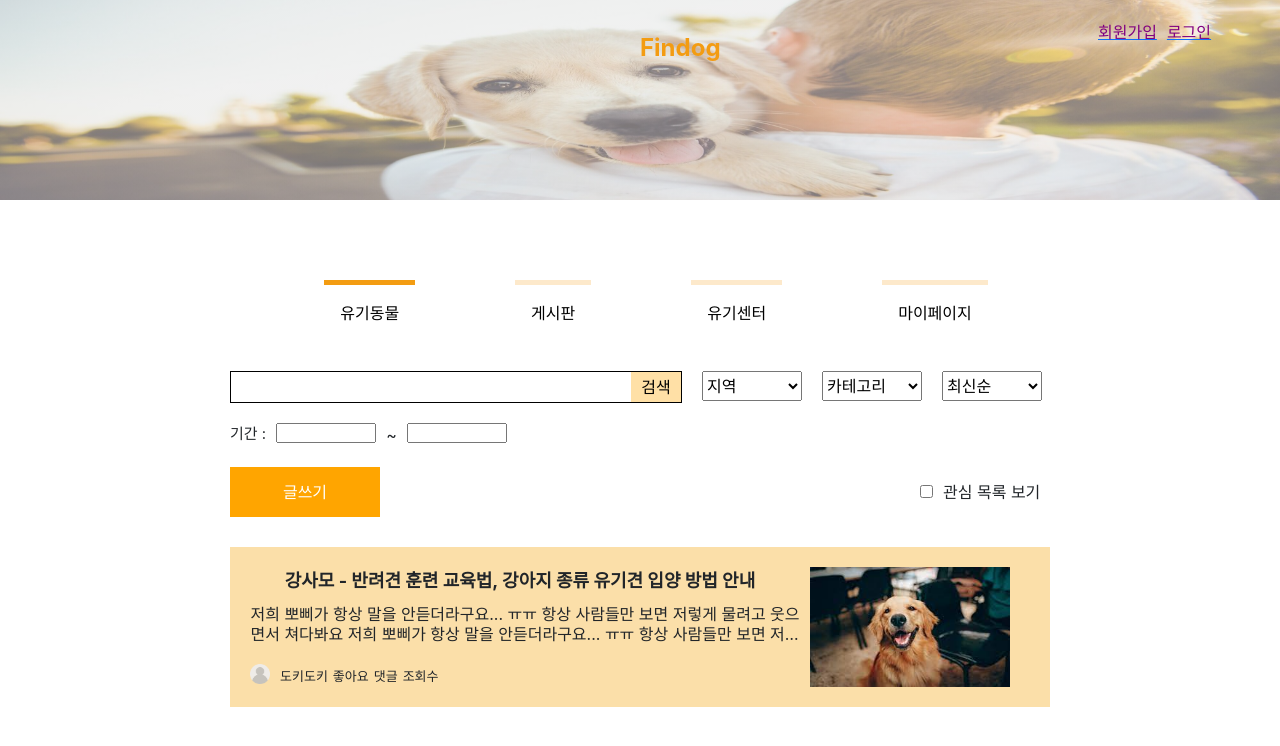
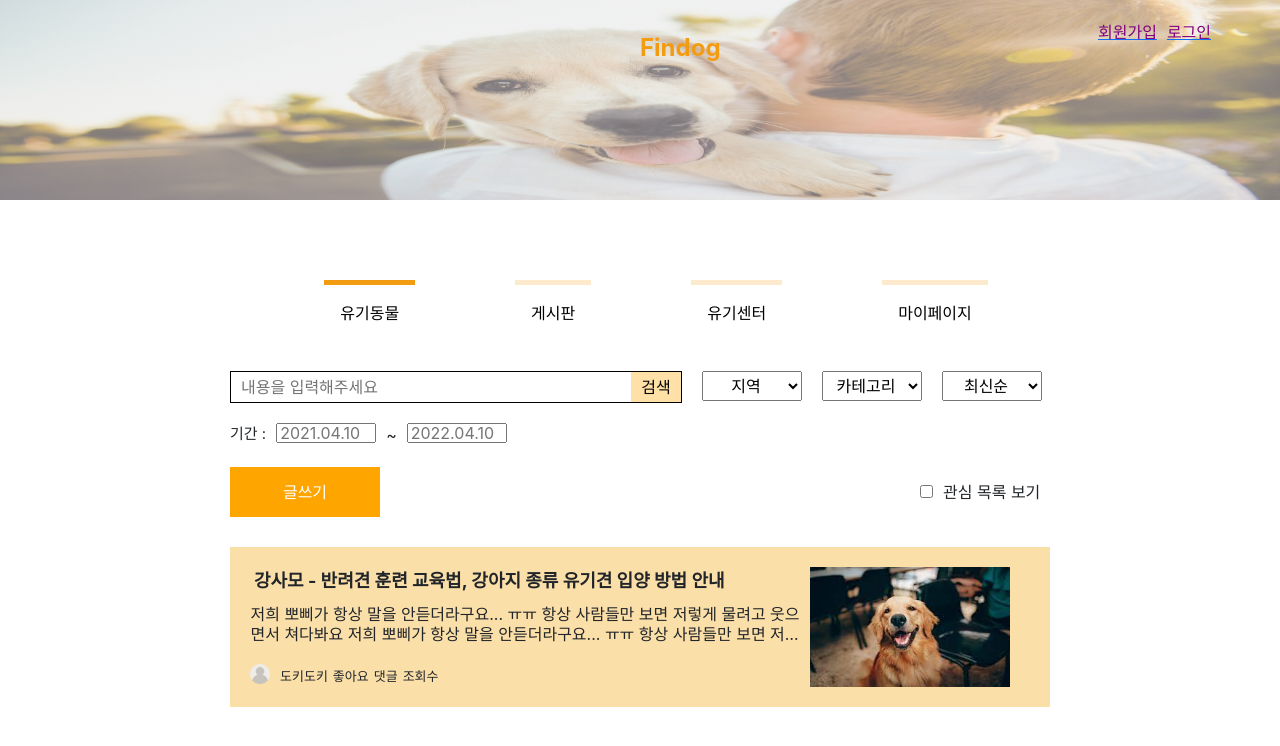
Before and after one commit to jyeonpark/Findog_Front, a React (Create React App) app: page /board in a window 1280 px wide. Shown: the top 746 px of the page. Built offline with nearby package versions, Linux system fonts and the light colour scheme.

Commit message:
BoardBox, BoardTab, BoardEditor 레이아웃 구현 완료

```diff
--- a/src/components/BoardBox.js
+++ b/src/components/BoardBox.js
@@ -6,14 +6,15 @@ import profile from '../images/profileImage.png'
 export const BoardBox = () => {
 
     return (
-        <> < div className = {
-            styles.container
-        } > <div className={styles.box1}>
+        <Fragment>
+            <div className={styles.container}>
+                <div className={styles.box1}>
                     <div className={styles.title}>
                         강사모 - 반려견 훈련 교육법, 강아지 종류 유기견 입양 방법 안내
                     </div>
                     <div className={styles.content}>
-                저희 뽀삐가 항상 말을 안듣더라구요... ㅠㅠ 항상 사람들만 보면 저렇게 물려고 웃으면서 쳐다봐요 저희 뽀삐가 항상 말을 안듣더라구요... ㅠㅠ 항상 사람들만 보면 저렇게 물려고 웃으면서 쳐다봐요 흑...
+                        저희 뽀삐가 항상 말을 안듣더라구요... ㅠㅠ 항상 사람들만 보면 저렇게 물려고 웃으면서 쳐다봐요 저희 뽀삐가 항상 말을 안듣더라구요... ㅠㅠ
+                        항상 사람들만 보면 저렇게 물려고 웃으면서 쳐다봐요 흑...
                     </div>
                     <div className={styles.box__profile}>
                         <div className={styles.box__profile__photo}>
@@ -31,6 +32,6 @@ export const BoardBox = () => {
 
             </div>
 
-</>
+        </Fragment>
     )
 }
--- a/src/components/BoardTab.js
+++ b/src/components/BoardTab.js
@@ -8,7 +8,7 @@ export const BoardTab = () => {
                 <div className={styles.container__search}>
                     {/* 검색 */}
                     <div className={styles.box__search}>
-                        <input className={styles.input__search}/>
+                        <input className={styles.input__search} placeholder="내용을 입력해주세요"/>
                         <button className={styles.btn__search}>검색</button>
                     </div>
                     {/* 지역 카테고리 */}
@@ -44,11 +44,11 @@ export const BoardTab = () => {
                 <div className={styles.box__date}>
                     <div className={styles.text__date}>기간 :
                     </div>
-                    <input className={styles.input__date}/>
+                    <input className={styles.input__date} placeholder="2021.04.10"/>
                     <div>
                         ~
                     </div>
-                    <input className={styles.input__date}/>
+                    <input className={styles.input__date} placeholder="2022.04.10"/>
                 </div>
                 {/* 글쓰기, 관심목록 */}
                 <div className={styles.box__option}>
--- a/src/styles/BoardBox.module.css
+++ b/src/styles/BoardBox.module.css
@@ -22,9 +22,11 @@
 }
 
 .title {
+    width: 550px;
     font-weight: bold;
     font-size: large;
-
+    text-align: start;
+    padding-inline-start: 4px;
 }
 
 .content {
--- a/src/styles/BoardTab.module.css
+++ b/src/styles/BoardTab.module.css
@@ -65,6 +65,7 @@
     width: 400px;
     height: 30px;
     border: none;
+    padding-inline-start: 10px;
 }
 
 .btn__search {
@@ -78,6 +79,7 @@
     width: 100px;
     height: 30px;
     margin-left: 20px;
+    text-align: center;
 
 }
 .text__date {
```
Lines whose indentation alone changed are shown as unchanged.
